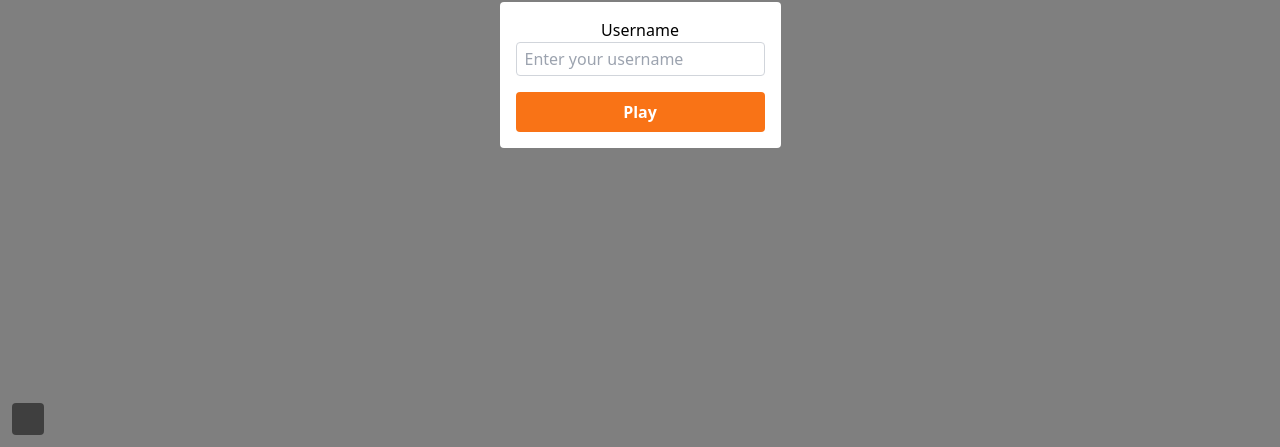
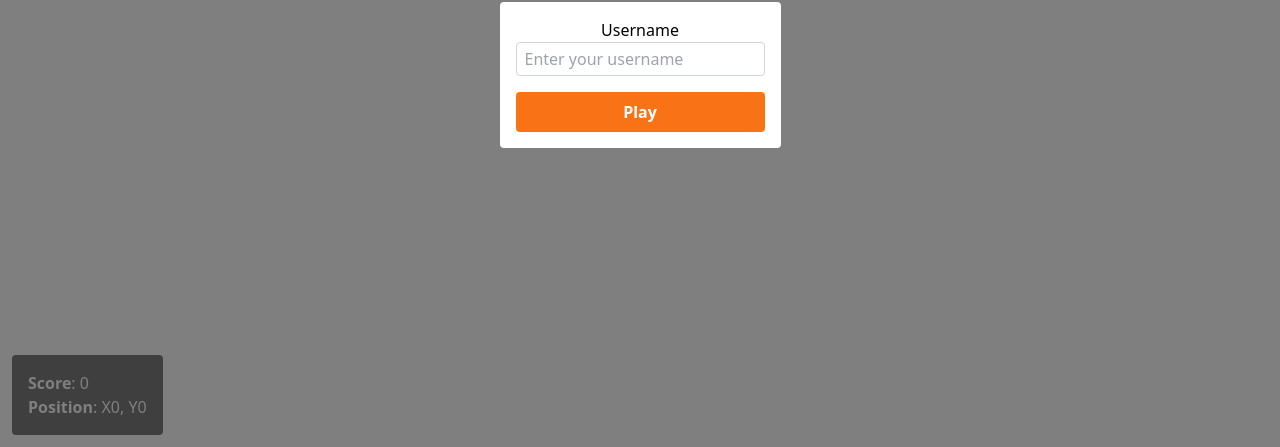
Before and after one commit to Ralex91/ragarIO, a website: page public/index.html in a window 1280 px wide. Shown: the part 353-800 px from the top of the page. Drawn offline with nearby package versions, Linux system fonts and the light colour scheme; no server answers.

Commit message:
chore(): add placeholder text in index.html

```diff
--- a/public/index.html
+++ b/public/index.html
@@ -10,8 +10,8 @@
   </head>
   <body>
     <div class="fixed text-white bottom-3 left-3 bg-black/50 p-4 rounded">
-      <p id="score"></p>
-      <p id="position"></p>
+      <p id="score"><b>Score</b>: 0</p>
+      <p id="position"><b>Position</b>: X0, Y0</p>
     </div>
     <div
       class="fixed text-white top-3 right-3 bg-black/50 p-4 rounded w-full max-w-xs"
```
